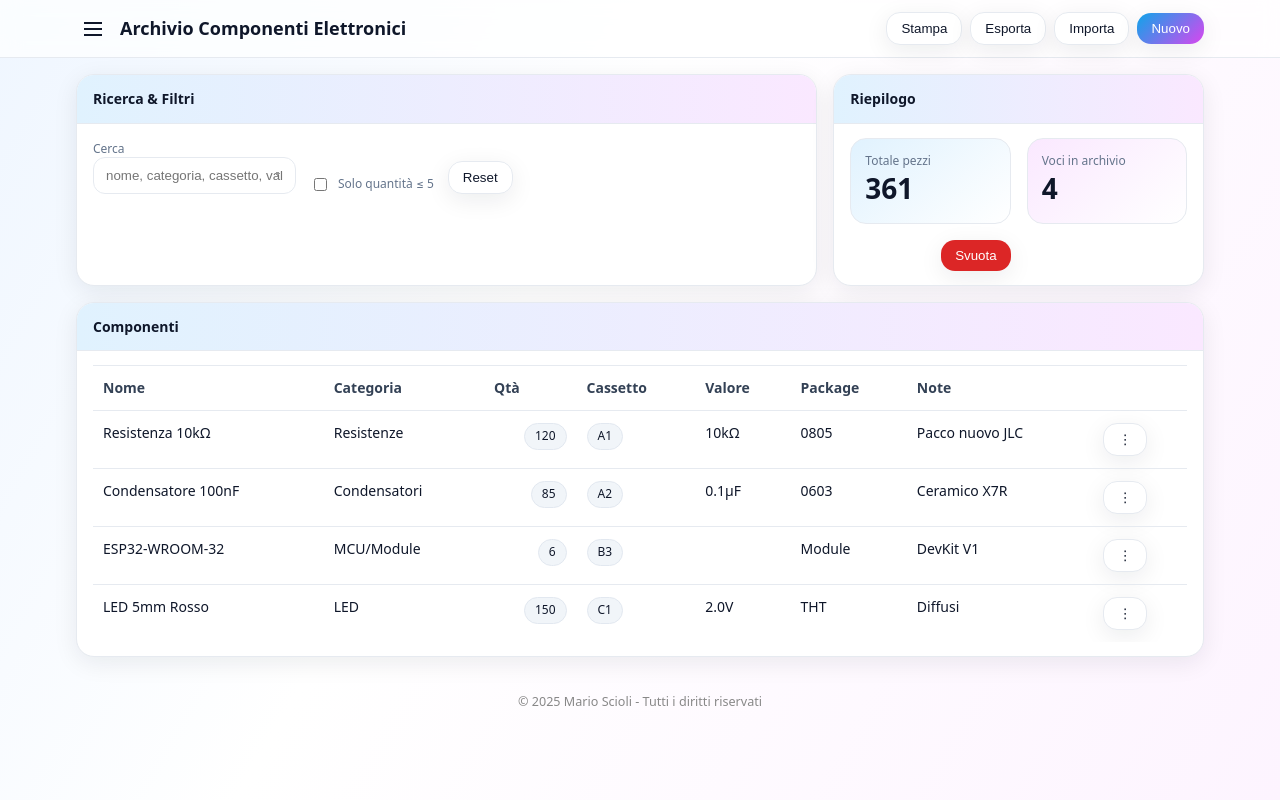
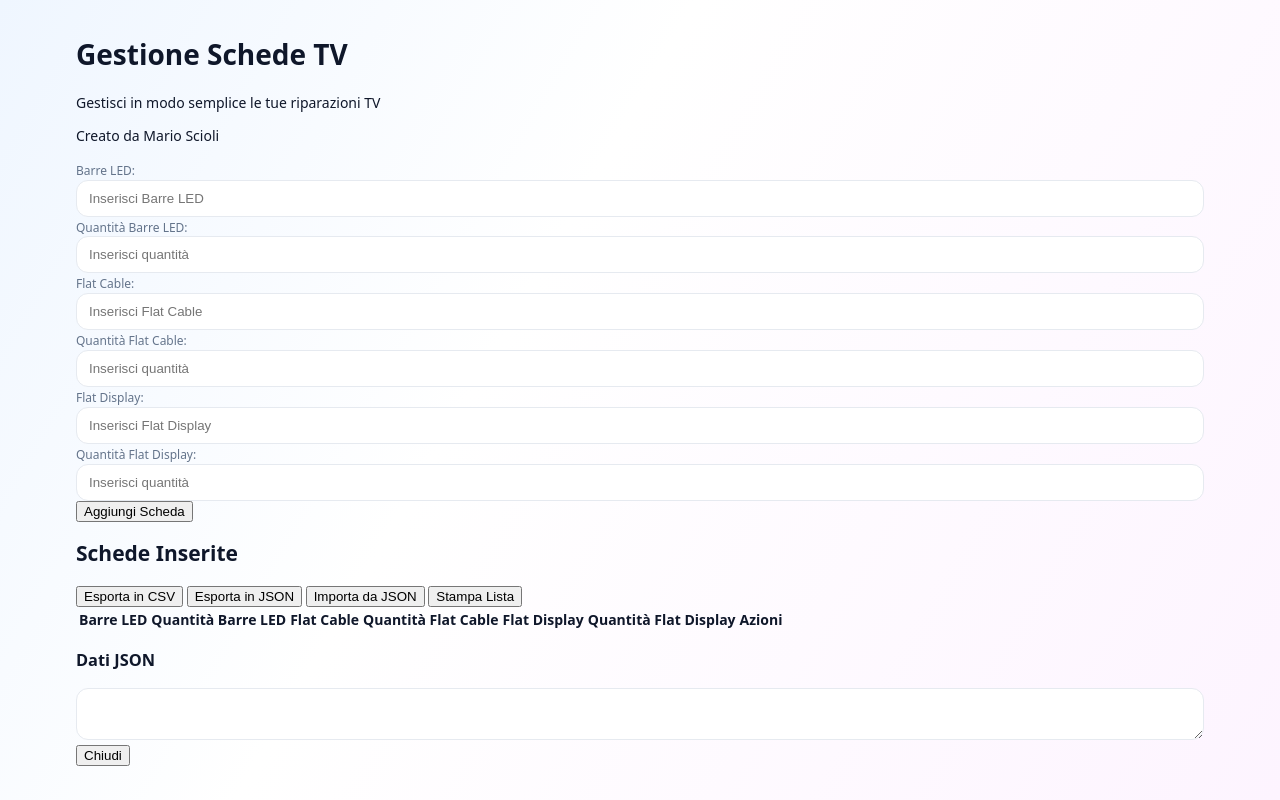
Before and after one commit to sciolim/Riparazione-TV, a plain HTML site: page index.html in a window 1280 px wide. Drawn offline with Linux system fonts and the light colour scheme.

Commit message:
Add files via upload

```diff
--- a/index.html
+++ b/index.html
@@ -1,124 +1,79 @@
-<!doctype html>
+<!DOCTYPE html>
 <html lang="it">
 <head>
-  <meta charset="utf-8" />
-  <meta name="viewport" content="width=device-width, initial-scale=1" />
-  <title>Archivio Componenti Elettronici</title>
-  <link rel="stylesheet" href="./style.css">
+    <meta charset="UTF-8">
+    <meta name="viewport" content="width=device-width, initial-scale=1.0">
+    <title>Gestione Schede TV</title>
+    <link rel="stylesheet" href="style.css">
 </head>
 <body>
-  <!-- Topbar -->
-  <header class="topbar print-hide">
-    <div class="container row pad-12">
-      <button class="icon-btn" title="Menu" aria-label="Menu">
-        <span class="hamburger"></span>
-      </button>
-      <h1>Archivio Componenti Elettronici</h1>
-      <div class="right row gap-8">
-        <button id="btnPrint" class="btn ghost">Stampa</button>
-        <input id="fileImport" type="file" accept=".csv,.json,text/csv,application/json" hidden />
-        <button id="btnExportCSV" class="btn ghost">Esporta</button>
-        <button id="btnImport" class="btn ghost">Importa</button>
-        <button id="btnNew" class="btn primary">Nuovo</button>
-      </div>
+    <div class="container">
+        <!-- Intestazione con sfondo carino -->
+        <div class="header">
+            <h1>Gestione Schede TV</h1>
+            <p class="slogan">Gestisci in modo semplice le tue riparazioni TV</p>
+            <p class="copyright">Creato da Mario Scioli</p>
+        </div>
+
+        <!-- Form con sfondi diversi per ogni campo -->
+        <form id="schedaForm">
+            <div class="form-group bg-barre-led">
+                <label for="barreLed">Barre LED:</label>
+                <input type="text" id="barreLed" placeholder="Inserisci Barre LED" required>
+                <label for="quantitaBarreLed">Quantità Barre LED:</label>
+                <input type="number" id="quantitaBarreLed" placeholder="Inserisci quantità" required>
+            </div>
+
+            <div class="form-group bg-flat-cable">
+                <label for="flatCable">Flat Cable:</label>
+                <input type="text" id="flatCable" placeholder="Inserisci Flat Cable" required>
+                <label for="quantitaFlatCable">Quantità Flat Cable:</label>
+                <input type="number" id="quantitaFlatCable" placeholder="Inserisci quantità" required>
+            </div>
+
+            <div class="form-group bg-flat-display">
+                <label for="flatDisplay">Flat Display:</label>
+                <input type="text" id="flatDisplay" placeholder="Inserisci Flat Display" required>
+                <label for="quantitaFlatDisplay">Quantità Flat Display:</label>
+                <input type="number" id="quantitaFlatDisplay" placeholder="Inserisci quantità" required>
+            </div>
+
+            <button type="submit">Aggiungi Scheda</button>
+        </form>
+
+        <!-- Tabella delle schede -->
+        <h2>Schede Inserite</h2>
+        <div class="actions">
+            <button id="exportCSV" class="export-button">Esporta in CSV</button>
+            <button id="exportJSON" class="export-button">Esporta in JSON</button>
+            <button id="importJSON" class="import-button">Importa da JSON</button>
+            <button id="stampaLista" class="stampa-button">Stampa Lista</button>
+        </div>
+        <table id="schedaTable">
+            <thead>
+                <tr>
+                    <th>Barre LED</th>
+                    <th>Quantità Barre LED</th>
+                    <th>Flat Cable</th>
+                    <th>Quantità Flat Cable</th>
+                    <th>Flat Display</th>
+                    <th>Quantità Flat Display</th>
+                    <th>Azioni</th>
+                </tr>
+            </thead>
+            <tbody>
+                <!-- Le schede verranno aggiunte qui dinamicamente -->
+            </tbody>
+        </table>
+
+        <!-- Finestra di testo per visualizzare i dati JSON -->
+        <div id="jsonViewer" class="hidden">
+            <h3>Dati JSON</h3>
+            <textarea id="jsonContent" readonly></textarea>
+            <button id="closeJsonViewer">Chiudi</button>
+        </div>
     </div>
-  </header>
 
-  <main class="container grid grid-cols-3">
-    <!-- Ricerca & Filtri -->
-    <section class="card">
-      <div class="card-head">Ricerca &amp; Filtri</div>
-      <div class="content row-wrap">
-        <div class="col">
-          <label for="q">Cerca</label>
-          <div class="input-wrap">
-            <input id="q" type="text" placeholder="nome, categoria, cassetto, valore..." />
-          </div>
-        </div>
-        <div class="col align-end">
-          <label class="checkbox">
-            <input id="onlyLow" type="checkbox" />
-            <span>Solo quantità ≤ 5</span>
-          </label>
-        </div>
-        <div class="col align-end">
-          <button id="btnReset" class="btn ghost">Reset</button>
-        </div>
-      </div>
-    </section>
-
-    <!-- Riepilogo -->
-    <section class="card">
-      <div class="card-head">Riepilogo</div>
-      <div class="content grid two-col">
-        <div class="summary-box sky">
-          <div class="muted fs-12">Totale pezzi</div>
-          <div id="totalQty" class="big-num">0</div>
-        </div>
-        <div class="summary-box fuchsia">
-          <div class="muted fs-12">Voci in archivio</div>
-          <div id="totalItems" class="big-num">0</div>
-        </div>
-        <div class="text-right full">
-          <button id="btnClear" class="btn danger">Svuota</button>
-        </div>
-      </div>
-    </section>
-
-    <!-- Tabella -->
-    <section class="card full-row">
-      <div class="card-head">Componenti</div>
-      <div class="content no-pad">
-        <div class="table-wrap">
-          <table id="tbl" class="table">
-            <thead>
-              <tr>
-                <th>Nome</th>
-                <th>Categoria</th>
-                <th class="text-right">Qtà</th>
-                <th>Cassetto</th>
-                <th>Valore</th>
-                <th>Package</th>
-                <th>Note</th>
-                <th></th>
-              </tr>
-            </thead>
-            <tbody id="tbody"></tbody>
-          </table>
-        </div>
-      </div>
-    </section>
-  </main>
-
-  <!-- Dialog Nuovo/Modifica -->
-  <dialog id="dlg">
-    <div class="dialog-head row">
-      <strong id="dlgTitle">Nuovo componente</strong>
-      <button id="dlgClose" class="btn ghost right">Chiudi</button>
-    </div>
-    <form method="dialog" id="frm">
-      <input type="hidden" id="f_id" />
-      <div class="row-wrap">
-        <div class="col"><label>Nome</label><input id="f_name" type="text" required placeholder="es. Resistenza 10kΩ" /></div>
-        <div class="col"><label>Categoria</label><input id="f_category" type="text" placeholder="Resistenze, LED, MCU..." /></div>
-        <div class="col"><label>Quantità</label><input id="f_quantity" type="number" value="0" /></div>
-        <div class="col"><label>Posizione cassetto</label><input id="f_drawer" type="text" placeholder="A1, B3, C12" /></div>
-        <div class="col"><label>Valore</label><input id="f_value" type="text" placeholder="10kΩ, 100nF, 5V..." /></div>
-        <div class="col"><label>Package</label><input id="f_package" type="text" placeholder="0805, THT, SOT-223..." /></div>
-        <div class="col full"><label>Note</label><textarea id="f_notes" rows="3" placeholder="Dettagli, fornitore, lotto..."></textarea></div>
-      </div>
-      <div class="row mt-12 justify-end">
-        <button class="btn ghost">Annulla</button>
-        <button id="dlgSave" class="btn primary">Salva</button>
-      </div>
-    </form>
-  </dialog>
-
-  <script src="./script.js"></script>
-
-    <footer style="text-align:center; margin-top:20px; font-size:0.9em; color:#888;">
-        &copy; 2025 Mario Scioli - Tutti i diritti riservati
-    </footer>
+    <script src="script.js"></script>
 </body>
-
 </html>
```
